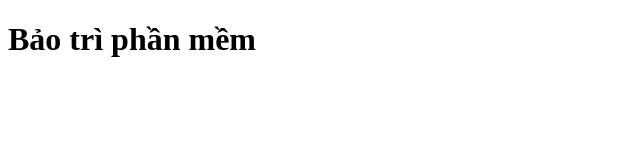
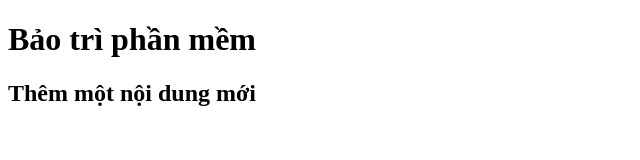
Before and after one commit to ThanhDienGIT/DemoBaoTri, a plain HTML site: page index.html in a window 1280 px wide. Shown: the whole page, without its empty margins (0-640 px from the left). Drawn offline with Linux system fonts and the light colour scheme.

Commit message:
Them mot noi dung moi

```diff
--- a/index.html
+++ b/index.html
@@ -8,7 +8,7 @@
     <body>
 
             <h1>Bảo trì phần mềm</h1>
-
+            <h2>Thêm một nội dung mới</h2>
 
     </body>
 
```
